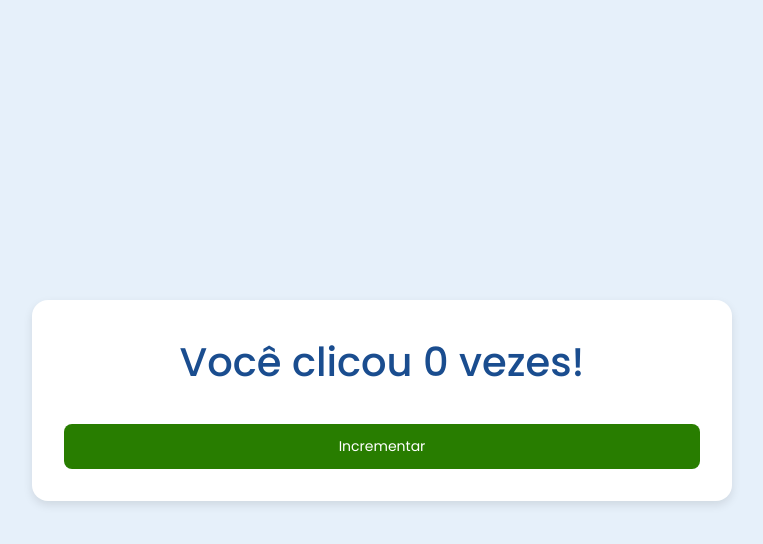
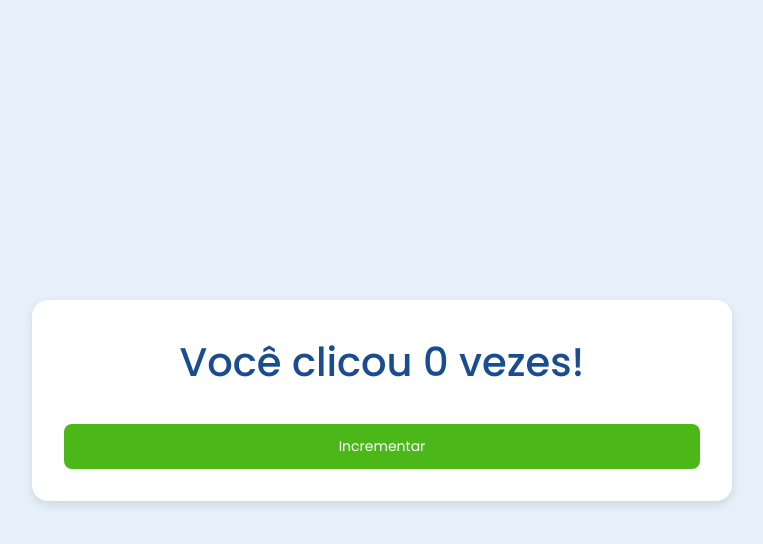
Before and after one commit to Tatyane-Goncalves/button_counter, a React (Vite) app: page / in a window 1280 px wide. In both pictures the pointer is over the button "Incrementar". Shown: the top 544 px of the page, without its empty margins (258-1021 px from the left). Built offline with nearby package versions, Linux system fonts and the light colour scheme.

Commit message:
:sparkles: feat: Updates style and documentation

```diff
--- a/src/components/ButtonIncrement/ButtonIncrement.module.scss
+++ b/src/components/ButtonIncrement/ButtonIncrement.module.scss
@@ -4,7 +4,7 @@
   background-color: v.$buttonActive;
 
    &:hover {
-    background-color: darken(v.$buttonActive, 10%);
+    background-color: rgba(56, 176, 0, 0.9);
   }
 }
 
--- a/src/components/ButtonReset/ButtonReset.module.scss
+++ b/src/components/ButtonReset/ButtonReset.module.scss
@@ -5,6 +5,6 @@
   color: v.$boxNumber;
 
   &:hover {
-    background-color: rgba(0, 123, 255, 0.8);
+    background-color: rgba(0, 123, 255, 0.9);
   }
 }
```
Also changed, not shown: src/images/preview.png (added), 1 other file (tests, documents, lock files or other folders).
